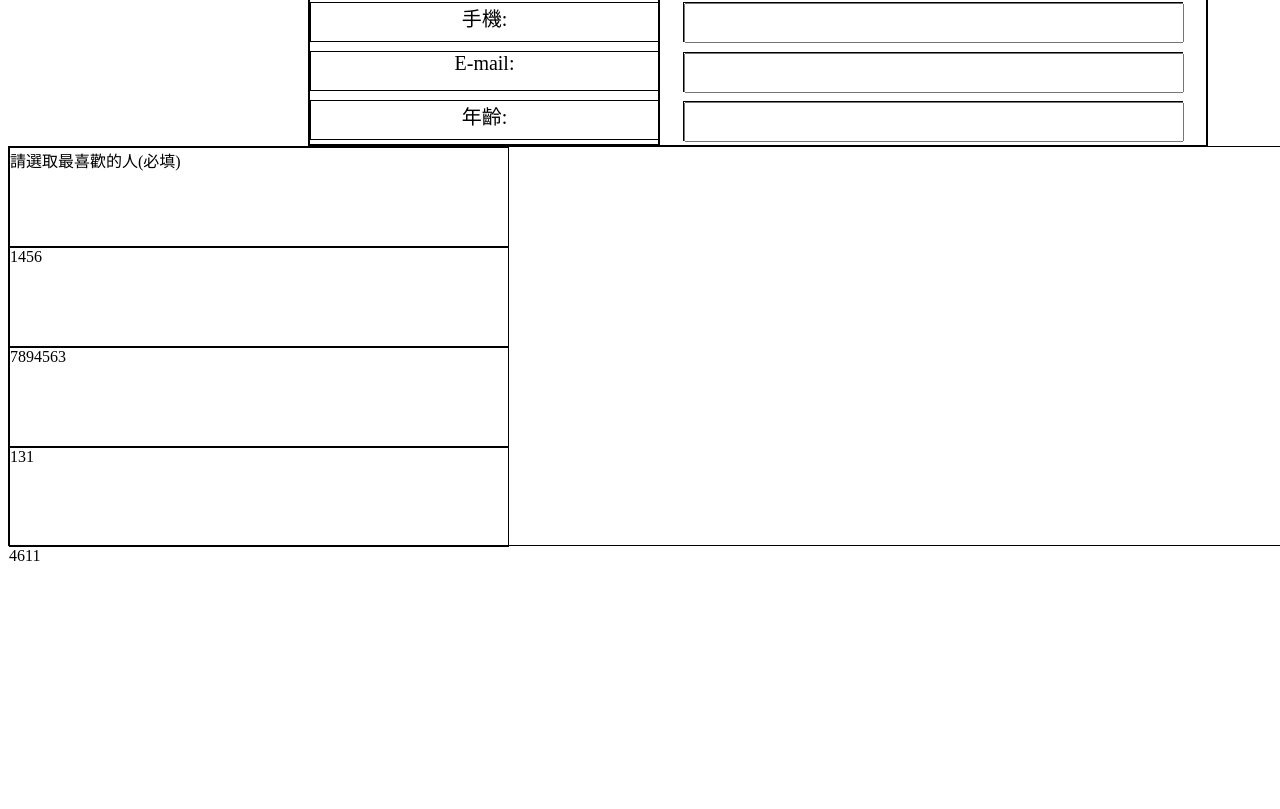
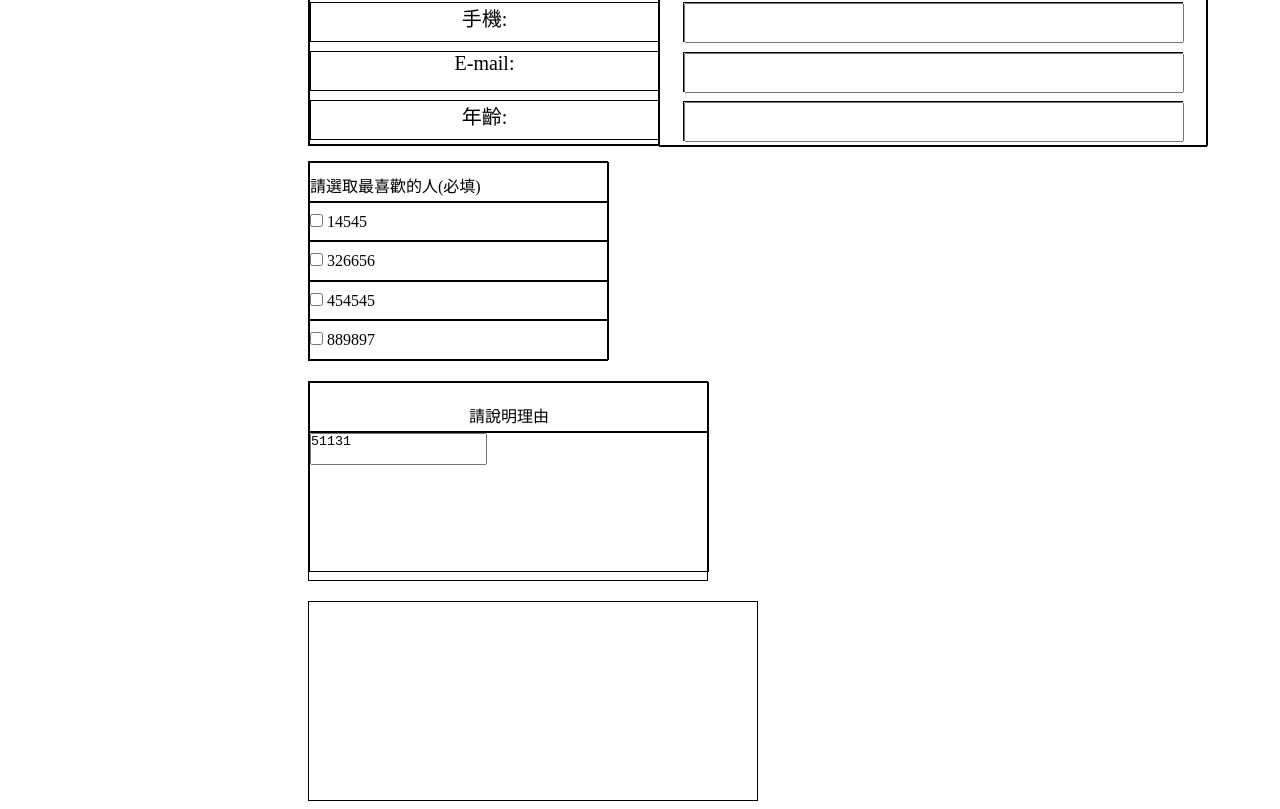
Before and after one commit to Jung0210/-questionnaire, a Vue app: page /InsidePage in a window 1280 px wide. Shown: the part 260-1069 px from the top of the page. Before the commit the page ends 825 px from the top, so only its background shows below. Built offline with nearby package versions, Linux system fonts and the light colour scheme.

Commit message:
榕駿0724 22:57

```diff
--- a/src/views/InsidePage.vue
+++ b/src/views/InsidePage.vue
@@ -45,17 +45,31 @@
             <p>請選取最喜歡的人(必填)</p>
         </div>
         <div class="team1">
-            1456
+            <input type="checkbox" id="" name=""> 14545 </input>
         </div>
         <div class="team2">
-            7894563
+            <input type="checkbox" id="" name=""> 326656 </input>
         </div>
         <div class="team3">
-            131
+            <input type="checkbox" id="" name=""> 454545 </input>
         </div>
         <div class="team4">
-            4611
+            <input type="checkbox" id="" name=""> 889897 </input>
         </div>
+    </div>
+    <div class="Group13">
+        <div class="area">
+            <p>請說明理由</p>
+        </div>
+        <div class="area1">
+            <textarea class="charger" id="">51131</textarea>
+        </div>
+    </div>
+    <div class="Group12">
+        <div class="bee"></div>
+        <div class="bee1"></div>
+        <div class="bee2"></div>
+        <div class="bee3"></div>
     </div>
 </template>
 <style scoped lang="scss">
@@ -180,32 +194,91 @@ body {
 }
 
 .Group15 {
-    width: 1520px;
-    height: 400px;
+    width: 300px;
+    height: 200px;
     border: 1px solid rgb(0, 0, 0);
+    display: flex;
+    flex-direction: column;
+    margin-top: 15px;
+    margin-left: 300px;
 
     .team {
-        width: 500px;
-        height: 100px;
+        width: 300px;
+        height: 50px;
         border: 1px solid rgb(0, 0, 0);
+        padding-top: 10px;
     }
 
     .team1 {
-        width: 500px;
-        height: 100px;
+        width: 300px;
+        height: 50px;
         border: 1px solid rgb(0, 0, 0);
+        padding-top: 10px;
     }
 
     .team2 {
-        width: 500px;
-        height: 100px;
+        width: 300px;
+        height: 50px;
         border: 1px solid rgb(0, 0, 0);
+
+        padding-top: 10px;
     }
 
     .team3 {
-        width: 500px;
-        height: 100px;
+        width: 300px;
+        height: 50px;
         border: 1px solid rgb(0, 0, 0);
+
+        padding-top: 10px;
+    }
+
+    .team4 {
+        width: 300px;
+        height: 50px;
+        border: 1px solid rgb(0, 0, 0);
+        padding-top: 10px;
+    }
+}
+
+.Group13 {
+    width: 400px;
+    height: 200px;
+    border: 1px solid rgb(0, 0, 0);
+    display: flex;
+    flex-direction: column;
+    margin-top: 20px;
+    margin-left: 300px;
+
+    .area {
+        width: 400px;
+        height: 50px;
+        border: 1px solid rgb(0, 0, 0);
+        text-align: center;
+        padding-top: 20px;
+    }
+
+    .area1 {
+        width: 400px;
+        height: 140px;
+        border: 1px solid rgb(0, 0, 0);
+
+
+        .charger {
+            resize: none;
+        }
+    }
+}
+
+.Group12 {
+    width: 450px;
+    height: 200px;
+    border: 1px solid rgb(0, 0, 0);
+    margin-top: 20px;
+    margin-left: 300px;
+
+    .bee {
+        width: 450px;
+        height: 200px;
     }
 }
 </style>
```
